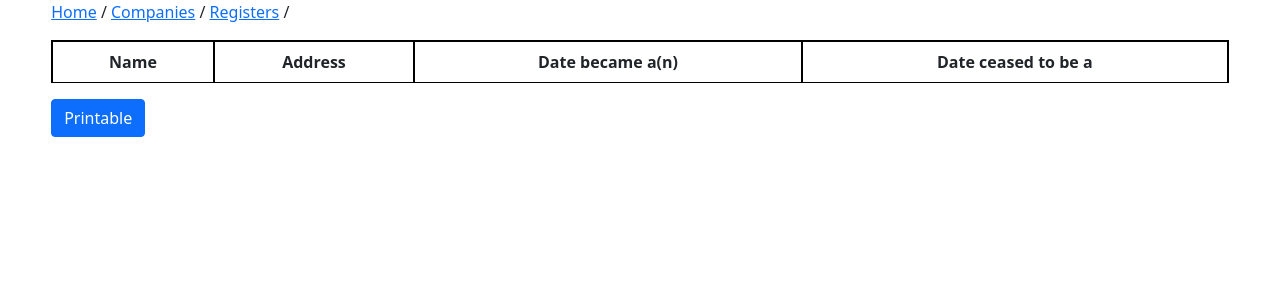
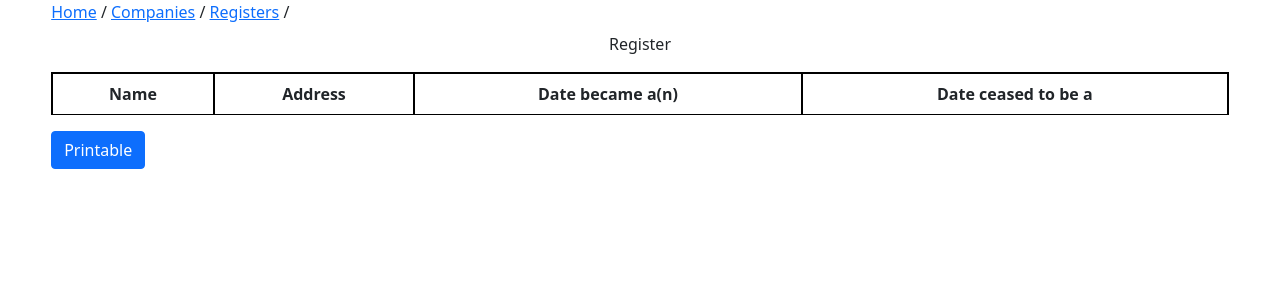
Before and after one commit to AaronDemond/share-site, a Django app: template Site/templates/managementRegister.html in a window 1280 px wide. Shown: the part 51-351 px from the top of the page. Run offline with Django 3.2, Linux system fonts and the light colour scheme; the template is opened without the code that fills it, so the values that code supplies are empty.

Commit message:
More style fixes

```diff
--- a/Site/templates/managementRegister.html
+++ b/Site/templates/managementRegister.html
@@ -8,15 +8,15 @@
 <div class="row">
    <div class="col-sm-12" style="text-align: center">
        <h3>{{company}}</h3>
-       <p>{{role}}</p>
+       <p>{{plural}} Register</p>
    </div>
 </div>
 <div class="row">
     <div class="col-sm-12">
         <table class="table">
             <tr>
-                <th class="tableHeader" style="text-align:center;">Name</th>
-                <th class="tableHeader" style="text-align:center;">Address</th>
+                <th class="tableHeader" style="vertical-align: middle; text-align:center;">Name</th>
+                <th class="tableHeader" style="vertical-align: middle; text-align:center;">Address</th>
                 <th class="tableHeader" style="text-align:center;">Date became a(n) {{title}}</th>
                 <th class="tableHeader" style="text-align:center">Date ceased to be a {{title}}</th>
             </tr>
--- a/Site/views.py
+++ b/Site/views.py
@@ -1380,7 +1380,7 @@ def registers(request, company_id=None):
                 r = ManagerRole.objects.get(pk=role)
                 _managers = Manager.objects.filter(Company=company, Title=r).order_by("StartDate")
                 if r.Title != "Secretary":
-                    plural_name = r.Title+"S"
+                    plural_name = r.Title+"s"
                 else:
                     plural_name = "Secretaries"
                 for m in _managers:
```
